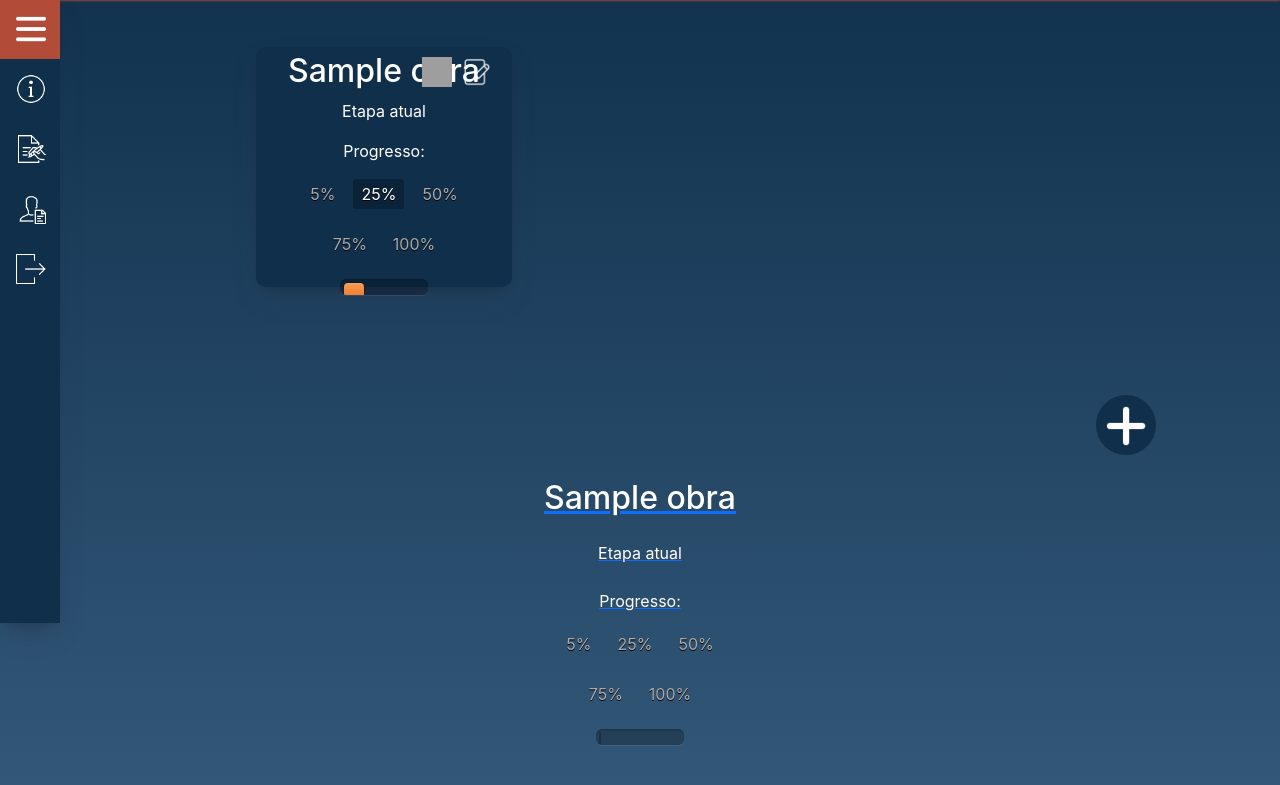
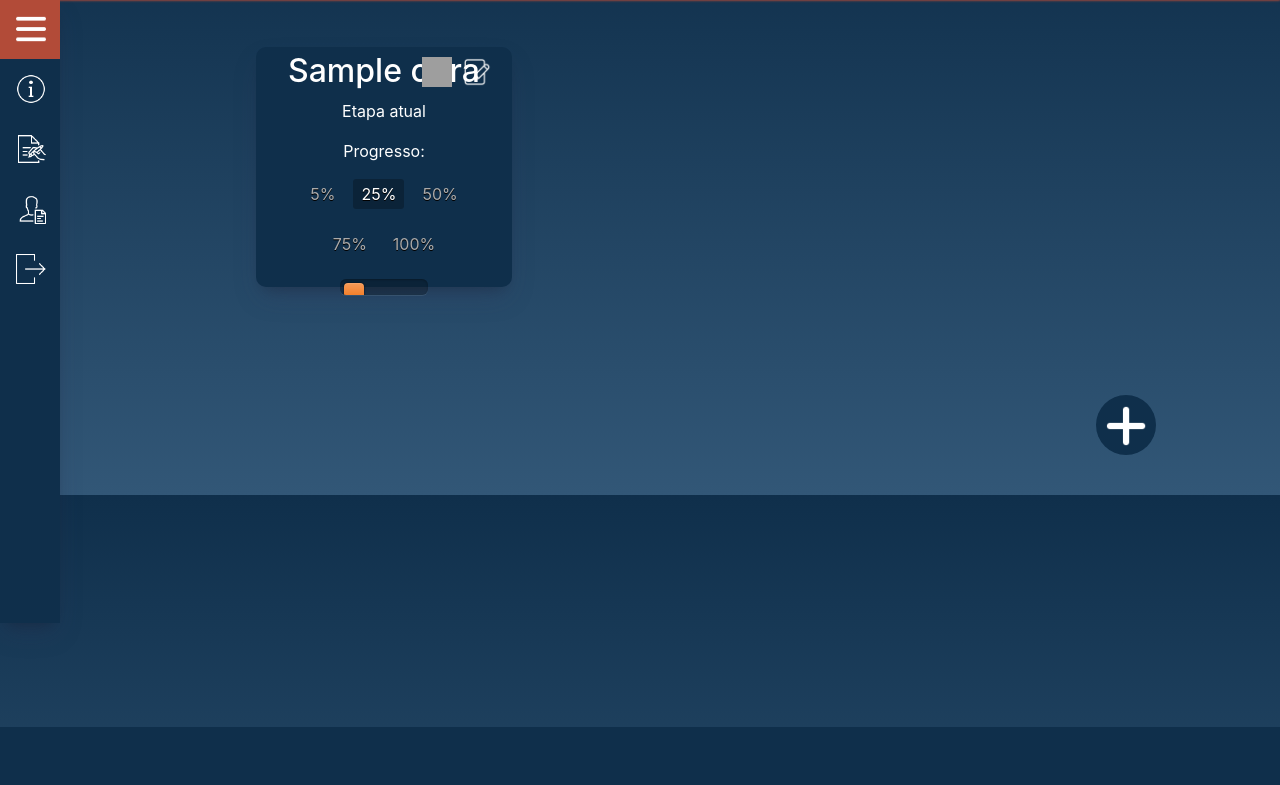
Before and after one commit to joaopessin/senai_conclusion_work, a PHP site: page /tela_principal_construtora.php in a window 1280 px wide. Shown: the part 73-858 px from the top of the page. After the commit the page ends 800 px from the top, so only its background shows below. Run offline with PHP 8.4, Linux system fonts and the light colour scheme; tables that the repository leaves empty hold one stand-in row (values such as "Sample post"); grey boxes are pictures that could not be loaded.

Commit message:
updated files

```diff
--- a/Sistema Funcional/content/tela_principal_construtora.php
+++ b/Sistema Funcional/content/tela_principal_construtora.php
@@ -90,39 +90,6 @@ $totalObras = $query2->fetchAll();
 
 
     <!------ Conteudo Obras -------->
-
-    <?php
-        foreach($obras as $obra){
-            if(isset($obra)) {
-                echo '<a href="detalhes_obras.php?id_obra='.$obra['id_obra'].'">';
-
-                echo '<div class="div-obra">';
-                echo '<h2 class="branco conteudo-div-obra">'.$obra['nome_obra'].'</h2>';
-                echo '<p class="branco conteudo-div-obra">Etapa atual</p>';
-                echo '<p class="branco conteudo-div-obra">Progresso:</p>';
-
-                echo '<div class="container">';
-                echo '<input type="radio" class="radio" name="progress" value="five" id="five">';
-                echo '<label for="five" class="label">5%</label>';
-                echo '<input type="radio" class="radio" name="progress" value="twentyfive" id="twentyfive" checked>';
-                echo '<label for="twentyfive" class="label">25%</label>';
-                echo '<input type="radio" class="radio" name="progress" value="fifty" id="fifty">';
-                echo '<label for="fifty" class="label">50%</label>';
-                echo '<input type="radio" class="radio" name="progress" value="seventyfive" id="seventyfive">';
-                echo '<label for="seventyfive" class="label">75%</label>';
-                echo '<input type="radio" class="radio" name="progress" value="onehundred" id="onehundred">';
-                echo '<label for="onehundred" class="label">100%</label>';
-
-                echo '<div class="progress">';
-                echo '<div class="progress-bar"></div>';
-                echo '</div>';
-                echo '</div>';
-                echo '</div>';
-                echo '</a>';
-            } else { echo 'Obras não cadastrada!'; }
-        }
-    ?>
-
 
 
 
@@ -222,9 +189,6 @@ $totalObras = $query2->fetchAll();
 
 
 
-    <!-- <a href="detalhes_obras.php?id_obra="> -->
-
-
 
 </body>
 
--- a/Sistema Funcional/style/tela_mensagem.css
+++ b/Sistema Funcional/style/tela_mensagem.css
@@ -49,6 +49,8 @@ img.profile-pic.left {
 img.profile-pic.right {
   right: 10px;
 }
+
+.button-icon ion-arrow-left-c { cursor: pointer; }
 
 .ion-email {
   float: right;
```
Also changed, not shown: Sistema Funcional/content/cadastro atualizacao.php (deleted, +0 -55 lines).
